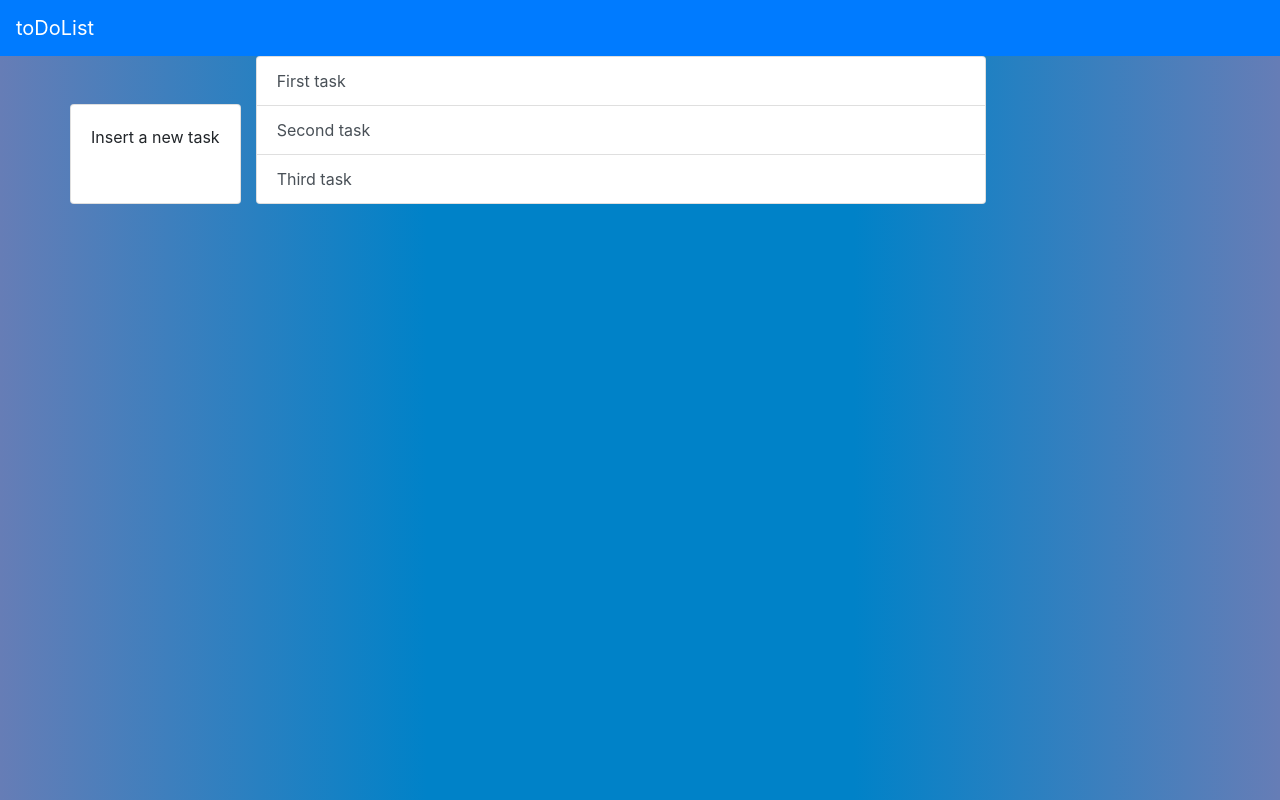
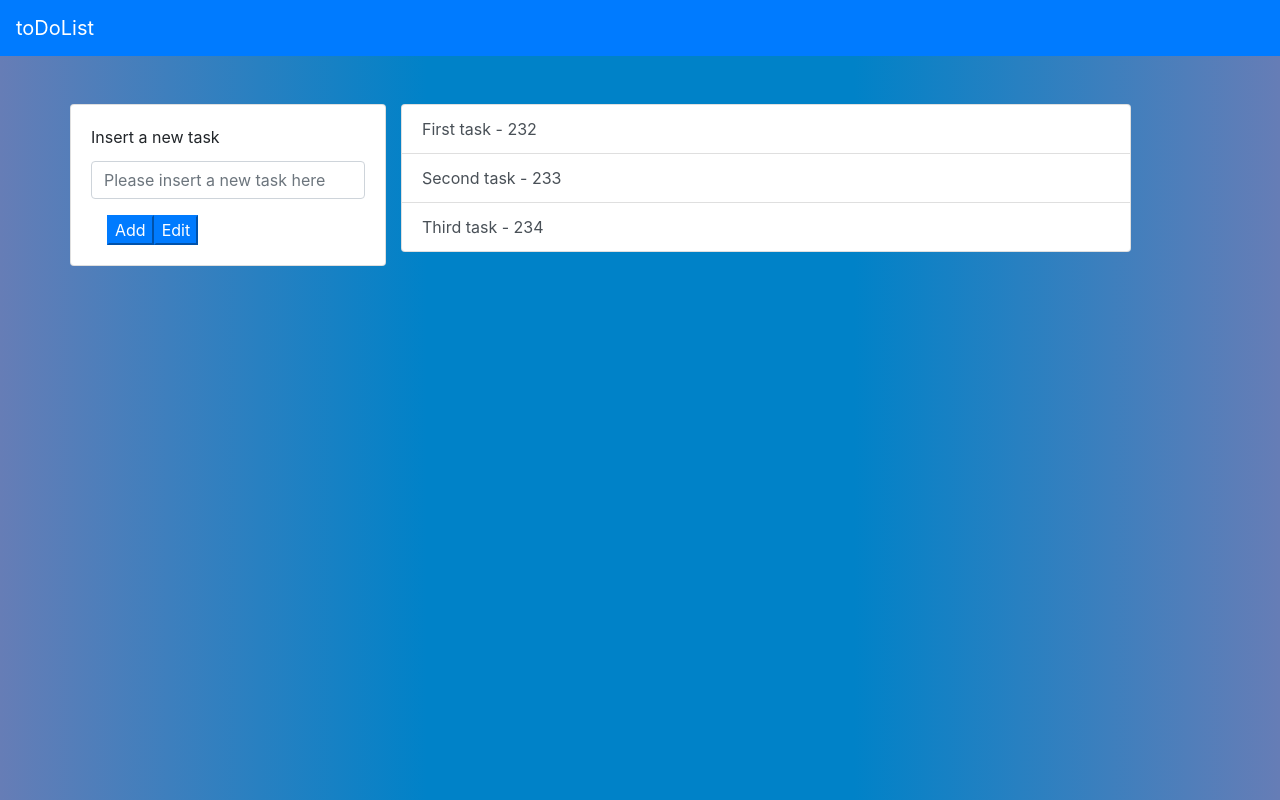
Before and after one commit to teoCardoso7/angular-toDoList, an Angular app: page / in a window 1280 px wide. Built offline with nearby package versions, Linux system fonts and the light colour scheme.

Commit message:
Added input and some other things
WiP some issues still

```diff
--- a/angular.json
+++ b/angular.json
@@ -27,7 +27,7 @@
               "node_modules/bootstrap/dist/css/bootstrap.min.css"
             ],
             "scripts": ["node_modules/jquery/dist/jquery.min.js",
-            "node_modules/popper.js/dist/popper.min.js",
+            "node_modules/popper.js/dist/umd/popper.min.js",
           "node_modules/bootstrap/dist/js/bootstrap.min.js"],
             "es5BrowserSupport": true
           },
--- a/src/app/app.component.html
+++ b/src/app/app.component.html
@@ -10,12 +10,17 @@
             <div class="card-title">
               Insert a new task
             </div>
+            <div class="form-group">
+            <input type="text" [(ngModel)]="selectedTask.name" placeholder="Please insert a new task here" class="form-control">
+          </div>
+          <button (click)="add()"class="btn-primary ml-3">Add</button>
+          <button (click)="Edit()" class="btn-primary">Edit</button>
           </div>
         </div>
-    <div class="col-md-8">
+    <div class="col-md-8 mt-5">
       <ul class="list-group">
         <li *ngFor="let tasks of taskArray" class="list-group-item list-group-item-action">
-          {{tasks.title}}
+          {{tasks.title}} - {{tasks.id}}
       </li>
       </ul>
 
--- a/src/app/app.component.ts
+++ b/src/app/app.component.ts
@@ -11,6 +11,11 @@ export class AppComponent {
     {id:233, title:"Second task"},
     {id:234, title:"Third task"}
   ];
-
-
+  selectedTask: Tasks = new Tasks();
+  add(){
+    this.selectedTask.title = this.selectedTask.title;
+    this.selectedTask.id = this.taskArray.length + 1;
+    this.taskArray.push(this.selectedTask);
+    this.selectedTask = new Tasks;
+  };
 }
--- a/src/app/app.module.ts
+++ b/src/app/app.module.ts
@@ -1,5 +1,6 @@
 import { BrowserModule } from '@angular/platform-browser';
 import { NgModule } from '@angular/core';
+import {FormsModule} from '@angular/forms'
 
 import { AppRoutingModule } from './app-routing.module';
 import { AppComponent } from './app.component';
@@ -10,7 +11,8 @@ import { AppComponent } from './app.component';
   ],
   imports: [
     BrowserModule,
-    AppRoutingModule
+    AppRoutingModule,
+    FormsModule
   ],
   providers: [],
   bootstrap: [AppComponent]
--- /dev/null
+++ b/src/app/models/task.ts
@@ -0,0 +1,5 @@
+export class Task {
+    id: number;
+    title: string;
+    //completion: boolean;
+}
```
